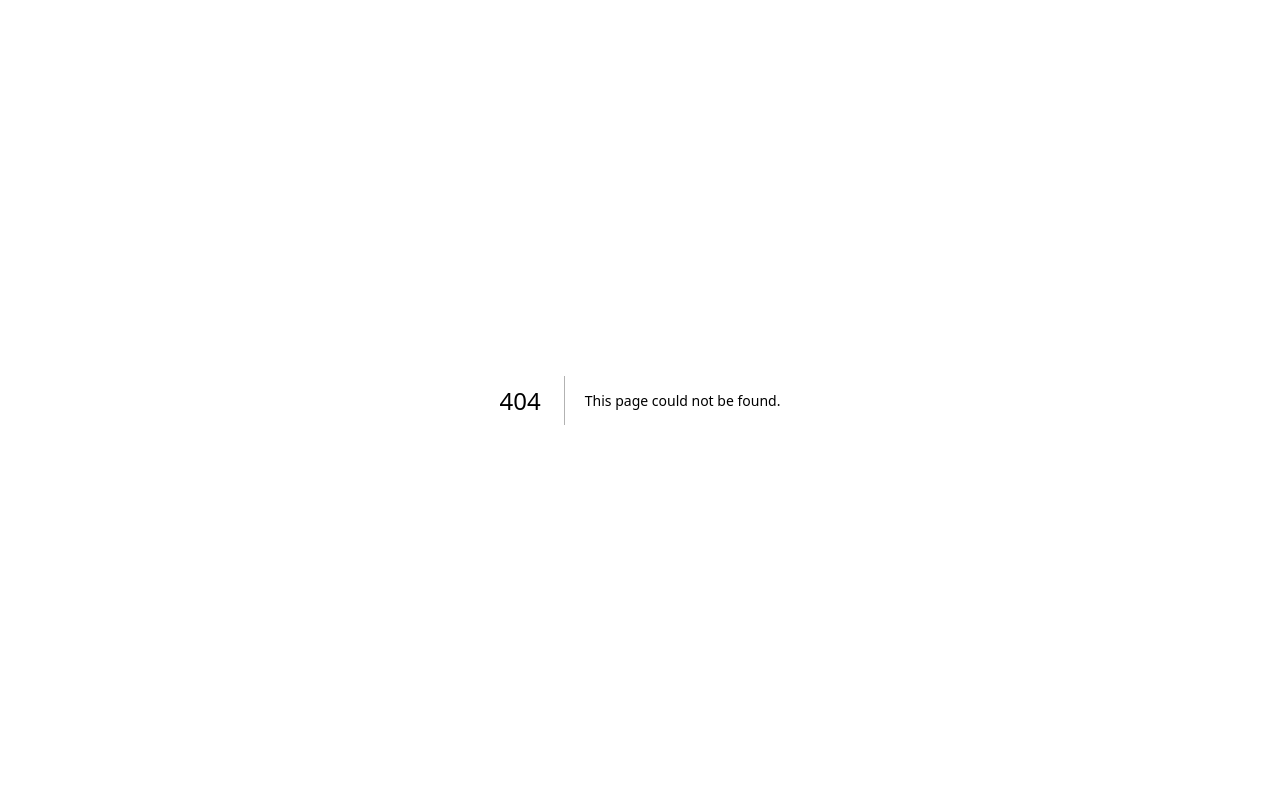
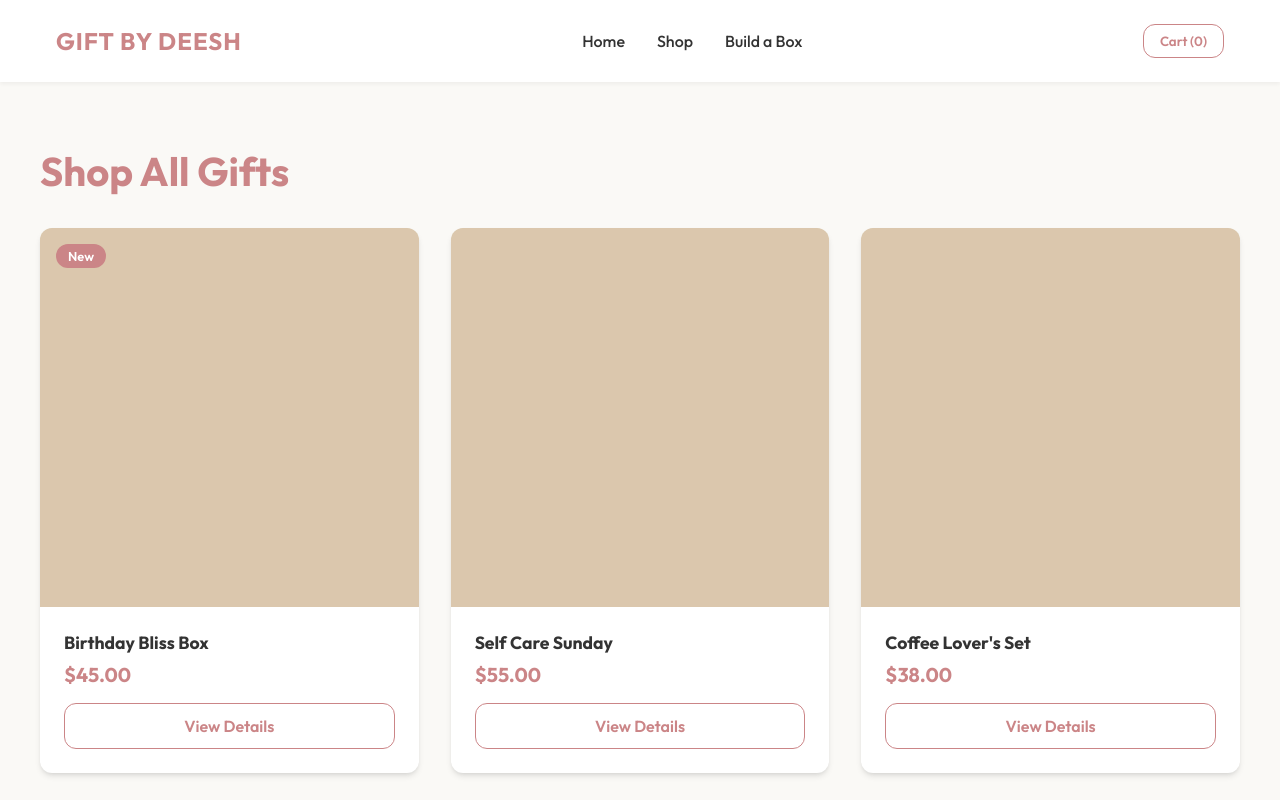
Before and after one commit to SamsudeenAshad/gift_by_desh, a Next.js app: page /shop in a window 1280 px wide. Before the commit this address had no page. Shown: the top 800 px of the page. Built offline with nearby package versions, Linux system fonts and the light colour scheme.

Commit message:
create new files

```diff
--- a/src/app/page.js
+++ b/src/app/page.js
@@ -1,5 +1,6 @@
 import Navbar from "@/components/Navbar";
 import Hero from "@/components/Hero";
+import TikTokEmbed from "@/components/TikTokEmbed";
 import styles from "./page.module.css";
 
 export default function Home() {
@@ -24,12 +25,12 @@ export default function Home() {
         </div>
       </section>
 
-      {/* TikTok Section Placeholder */}
+      {/* TikTok Section */}
       <section className="section" style={{ background: 'var(--white)' }}>
         <div className="container">
           <h2 className="title" style={{ textAlign: 'center' }}>Latest from TikTok</h2>
           <p style={{ textAlign: 'center', marginBottom: '2rem' }}>Follow us @gifts_by_deesh</p>
-          {/* TikTok Component will go here */}
+          <TikTokEmbed />
         </div>
       </section>
     </main>
--- /dev/null
+++ b/src/app/shop/page.js
@@ -0,0 +1,29 @@
+import Navbar from '@/components/Navbar';
+import ProductCard from '@/components/ProductCard';
+import styles from './page.module.css';
+
+// Mock data - in real app would come from API/DB
+const products = [
+    { id: 1, name: "Birthday Bliss Box", price: 45.00, isNew: true },
+    { id: 2, name: "Self Care Sunday", price: 55.00, isNew: false },
+    { id: 3, name: "Coffee Lover's Set", price: 38.00, isNew: false },
+    { id: 4, name: "Sweet Treats Pack", price: 32.00, isNew: false },
+    { id: 5, name: "Luxury Spa Kit", price: 85.00, isNew: true },
+    { id: 6, name: "Gentleman's Choice", price: 60.00, isNew: false },
+];
+
+export default function Shop() {
+    return (
+        <main>
+            <Navbar />
+            <div className="container section">
+                <h1 className="title">Shop All Gifts</h1>
+                <div className={styles.grid}>
+                    {products.map(product => (
+                        <ProductCard key={product.id} product={product} />
+                    ))}
+                </div>
+            </div>
+        </main>
+    );
+}
--- /dev/null
+++ b/src/app/shop/page.module.css
@@ -0,0 +1,6 @@
+.grid {
+    display: grid;
+    grid-template-columns: repeat(auto-fill, minmax(280px, 1fr));
+    gap: 2rem;
+    margin-top: 2rem;
+}
--- /dev/null
+++ b/src/components/ProductCard.js
@@ -0,0 +1,20 @@
+import Link from 'next/link';
+import styles from './ProductCard.module.css';
+
+export default function ProductCard({ product }) {
+    return (
+        <div className={styles.card}>
+            <div className={styles.imageWrapper}>
+                <div className={styles.placeholderImage}></div>
+                {product.isNew && <span className={styles.badge}>New</span>}
+            </div>
+            <div className={styles.content}>
+                <h3 className={styles.title}>{product.name}</h3>
+                <p className={styles.price}>${product.price.toFixed(2)}</p>
+                <Link href={`/shop/${product.id}`} className={styles.link}>
+                    View Details
+                </Link>
+            </div>
+        </div>
+    );
+}
--- /dev/null
+++ b/src/components/ProductCard.module.css
@@ -0,0 +1,69 @@
+.card {
+    background: var(--white);
+    border-radius: var(--radius);
+    overflow: hidden;
+    box-shadow: var(--shadow);
+    transition: transform 0.2s;
+}
+
+.card:hover {
+    transform: translateY(-5px);
+}
+
+.imageWrapper {
+    position: relative;
+    aspect-ratio: 1;
+    background: var(--accent);
+}
+
+.placeholderImage {
+    width: 100%;
+    height: 100%;
+    background-color: var(--secondary);
+    opacity: 0.3;
+}
+
+.badge {
+    position: absolute;
+    top: 1rem;
+    left: 1rem;
+    background: var(--primary);
+    color: white;
+    padding: 0.25rem 0.75rem;
+    border-radius: 20px;
+    font-size: 0.8rem;
+    font-weight: 600;
+}
+
+.content {
+    padding: 1.5rem;
+}
+
+.title {
+    font-size: 1.1rem;
+    margin-bottom: 0.5rem;
+    color: var(--text);
+}
+
+.price {
+    font-size: 1.25rem;
+    font-weight: 700;
+    color: var(--primary);
+    margin-bottom: 1rem;
+}
+
+.link {
+    display: block;
+    text-align: center;
+    padding: 0.75rem;
+    border: 1px solid var(--primary);
+    border-radius: var(--radius);
+    color: var(--primary);
+    font-weight: 600;
+    transition: all 0.2s;
+}
+
+.link:hover {
+    background: var(--primary);
+    color: white;
+}
```
